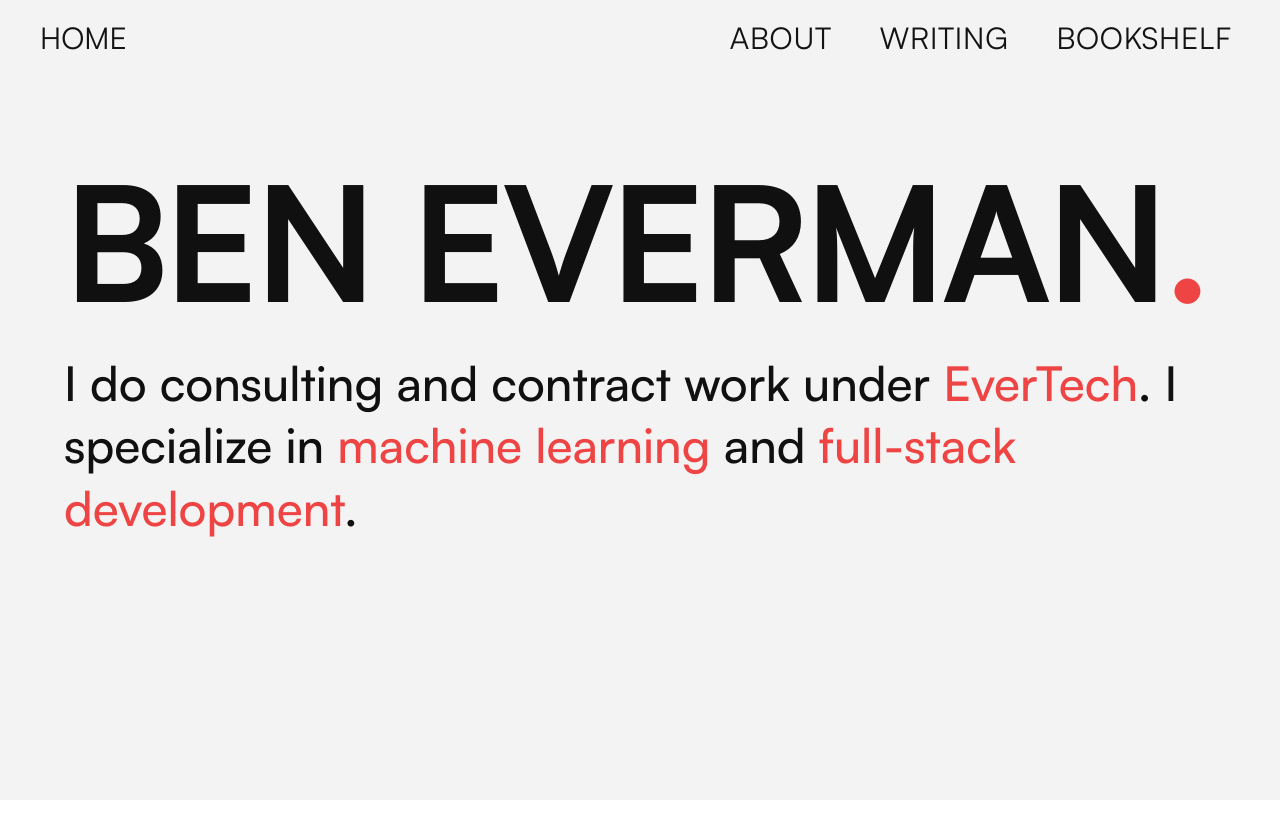
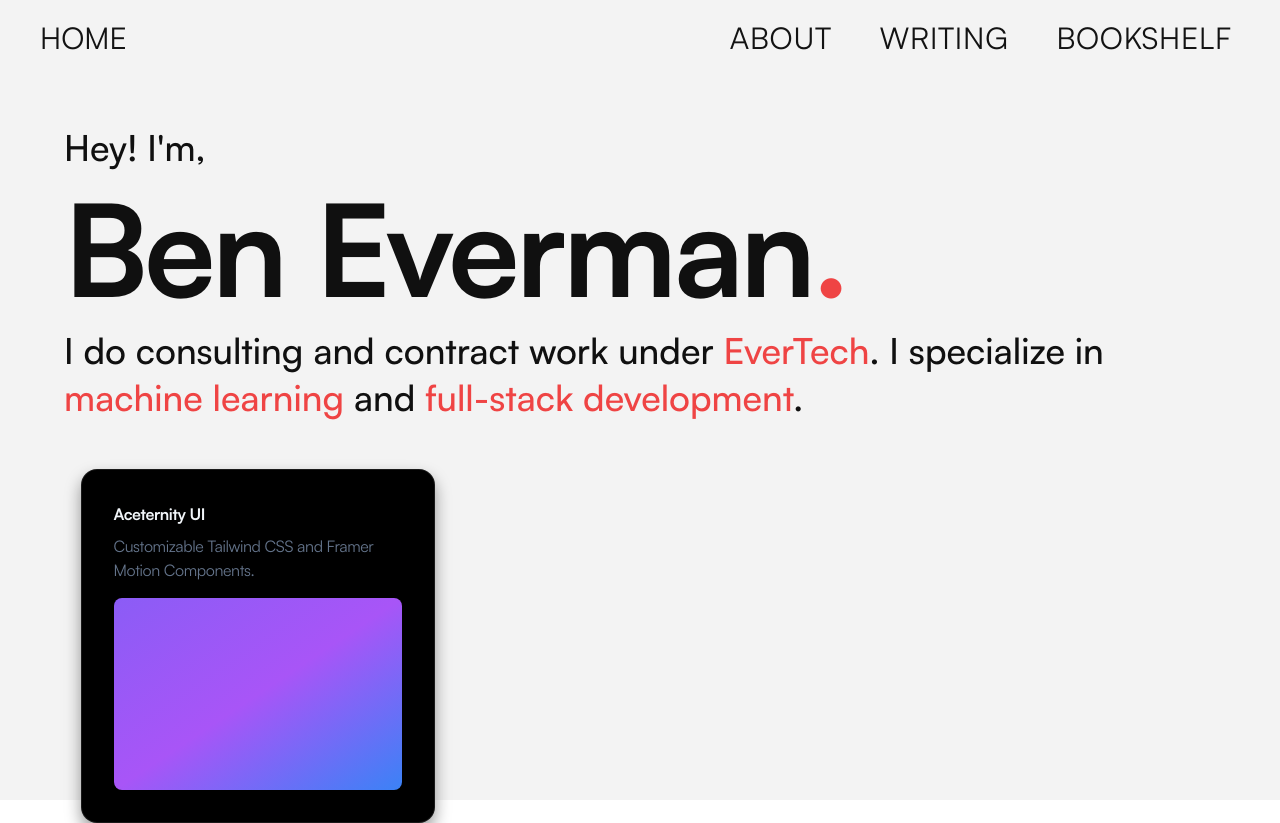
Before and after one commit to beverm2391/beneverman.com-v5, a Next.js app: page / in a window 1280 px wide. Before the commit the page ends 800 px from the top, so only its background shows below. Built offline with nearby package versions, Linux system fonts and the light colour scheme; a web font is replaced by a local one.

Commit message:
landing page tweaks

```diff
--- a/app/blog/layout.tsx
+++ b/app/blog/layout.tsx
@@ -28,7 +28,7 @@ export default function Layout({ children }: { children: React.ReactNode }) {
             {/* <DoubleHorizontalRule className="" /> */}
             <motion.div
                 // className="py-24 w-[84%] md:w-[87.5%] px-[8%] md:pl-[12.5%] max-w-[1400px]"
-                className="py-8 md:py-24"
+                className="py-8 md:py-24 antialiased"
                 variants={FADE_IN_ANIMATION_VARIANTS}
             >
                 {children}
--- a/content/test-image.mdx
+++ b/content/test-image.mdx
@@ -3,7 +3,7 @@ title: 'test image'
 subtitle: 'noting'
 date: '2022-04-20T08:00:00.000Z'
 updated: '2023-08-04T08:00:00.000Z'
-published: true
+published: false
 ---
 
 <img src="https://upload.wikimedia.org/wikipedia/commons/thumb/b/b6/Image_created_with_a_mobile_phone.png/1200px-Image_created_with_a_mobile_phone.png" alt="A random image" />
--- a/core/components/Pages_/BlogPage.tsx
+++ b/core/components/Pages_/BlogPage.tsx
@@ -10,6 +10,11 @@ import DoubleHorizontalRule from "../DoubleHorizontalRule";
 export function AllPosts({ posts }: { posts: Post[] }) {
     return (
         <div>
+            <h1 className="text-4xl md:text-5xl lg:text-6xl mb-4 md:mb-8">
+                Writing
+            </h1>
+            <hr className='mb-8 md:mb-16 border-t border-gray-200 w-full'/>
+            <div className="flex flex-col gap-4 md:gap-8">
                 {posts ? posts
                     .sort((a, b) => new Date(b?.date || '').getTime() - new Date(a?.date || '').getTime())
                     .map((post) => (
@@ -18,15 +23,14 @@ export function AllPosts({ posts }: { posts: Post[] }) {
                             className="flex flex-col mb-4"
                             href={`/blog/${post?.slug}`}
                         >
-                        <div className="w-full flex flex-col my-2">
-                            <h2 className="text-5xl">
+                            <h2 className="text-3xl md:text-4xl lg:text-4xl">
                                 {post?.title}
                             </h2>
-                        </div>
                         </Link>
                     )) : (
                     <p>No posts published.</p>
                 )}
+            </div>
         </div>
     )
 }
--- a/core/components/Pages_/Landing/LandingPage4.tsx
+++ b/core/components/Pages_/Landing/LandingPage4.tsx
@@ -1,5 +1,6 @@
 import { cn } from "@/lib/utils";
 import RetroGrid from "../../magicui/RetroGrid";
+import { PinContainer } from "../../aceternity/3DPin";
 
 export default function LandingPage() {
     return (
@@ -9,22 +10,45 @@ export default function LandingPage() {
             'flex flex-col items-center',
             'pt-24 px-16 pb-16'
         )}>
-            <div className='relative flex flex-col w-full h-full gap-8 max-w-[1300px] pt-16'>
+            <div className='relative flex flex-col w-full h-full gap-4 max-w-[1300px] pt-8'>
+                <p className='text-4xl font-medium'>
+                    Hey! I'm,
+                </p>
                 <h1
                     className={cn(
-                        "text-6xl md:text-7xl lg:text-[9rem] xl:text-[10rem] 2xl:text-[11rem]",
+                        "text-6xl md:text-7xl lg:text-[7rem] xl:text-[8rem] 2xl:text-[9rem]",
                         "font-bold",
-                        "uppercase",
+                        // "uppercase",
                         "tracking-tight",
                         "leading-tight",
+                        "relative"
                     )}>
                     Ben<br className="hidden" />{' '}Everman<span className="text-red-500">.</span>
                 </h1>
-                <p className='leading-[1.3] text-5xl font-medium'>
+                <p className='leading-[1.3] text-4xl font-medium mb-8'>
                     I do consulting and contract work under <span className='text-red-500'>EverTech</span>
-                    . I specialize in <span className='text-red-500 '>machine learning</span> and <span className='text-red-500'>full-stack development</span>
-                    .</p>
+                    . I specialize in <span className='text-red-500 '>machine learning</span> and <span className='text-red-500'>full-stack development</span>.
+                </p>
+                <div className='flex flex-row w-full gap-8'>
+                    <PinContainer
+                        title="/ui.aceternity.com"
+                        href="https://twitter.com/mannupaaji"
+                    >
+                        <div className="flex basis-full flex-col p-4 tracking-tight text-slate-100/50 sm:basis-1/2 w-[20rem] h-[20rem] ">
+                            <h3 className="max-w-xs !pb-2 !m-0 font-bold  text-base text-slate-100">
+                                Aceternity UI
+                            </h3>
+                            <div className="text-base !m-0 !p-0 font-normal">
+                                <span className="text-slate-500 ">
+                                    Customizable Tailwind CSS and Framer Motion Components.
+                                </span>
+                            </div>
+                            <div className="flex flex-1 w-full rounded-lg mt-4 bg-gradient-to-br from-violet-500 via-purple-500 to-blue-500" />
+                        </div>
+                    </PinContainer>
+                </div>
             </div>
+
         </div >
     )
 }
--- /dev/null
+++ b/core/components/aceternity/3DPin.tsx
@@ -0,0 +1,164 @@
+"use client";
+import React, { useState } from "react";
+import { motion } from "framer-motion";
+import { cn } from "@/lib/utils";
+
+export const PinContainer = ({
+  children,
+  title,
+  href,
+  className,
+  containerClassName,
+}: {
+  children: React.ReactNode;
+  title?: string;
+  href?: string;
+  className?: string;
+  containerClassName?: string;
+}) => {
+  const [transform, setTransform] = useState(
+    "translate(-50%,-50%) rotateX(0deg)"
+  );
+
+  const onMouseEnter = () => {
+    setTransform("translate(-50%,-50%) rotateX(40deg) scale(0.8)");
+  };
+  const onMouseLeave = () => {
+    setTransform("translate(-50%,-50%) rotateX(0deg) scale(1)");
+  };
+
+  return (
+    <div
+      className={cn(
+        "relative group/pin z-50  cursor-pointer",
+        containerClassName
+      )}
+      onMouseEnter={onMouseEnter}
+      onMouseLeave={onMouseLeave}
+    >
+      <div
+        style={{
+          perspective: "1000px",
+          transform: "rotateX(70deg) translateZ(0deg)",
+        }}
+        className="absolute left-1/2 top-1/2 ml-[0.09375rem] mt-4 -translate-x-1/2 -translate-y-1/2"
+      >
+        <div
+          style={{
+            transform: transform,
+          }}
+          className="absolute left-1/2 p-4 top-1/2  flex justify-start items-start  rounded-2xl  shadow-[0_8px_16px_rgb(0_0_0/0.4)] bg-black border border-white/[0.1] group-hover/pin:border-white/[0.2] transition duration-700 overflow-hidden"
+        >
+          <div className={cn(" relative z-50 ", className)}>{children}</div>
+        </div>
+      </div>
+      <PinPerspective title={title} href={href} />
+    </div>
+  );
+};
+
+export const PinPerspective = ({
+  title,
+  href,
+}: {
+  title?: string;
+  href?: string;
+}) => {
+  return (
+    <motion.div className="pointer-events-none  w-96 h-80 flex items-center justify-center opacity-0 group-hover/pin:opacity-100 z-[60] transition duration-500">
+      <div className=" w-full h-full -mt-7 flex-none  inset-0">
+        <div className="absolute top-0 inset-x-0  flex justify-center">
+          <a
+            href={href}
+            target={"_blank"}
+            className="relative flex space-x-2 items-center z-10 rounded-full bg-zinc-950 py-0.5 px-4 ring-1 ring-white/10 "
+          >
+            <span className="relative z-20 text-white text-xs font-bold inline-block py-0.5">
+              {title}
+            </span>
+
+            <span className="absolute -bottom-0 left-[1.125rem] h-px w-[calc(100%-2.25rem)] bg-gradient-to-r from-emerald-400/0 via-emerald-400/90 to-emerald-400/0 transition-opacity duration-500 group-hover/btn:opacity-40"></span>
+          </a>
+        </div>
+
+        <div
+          style={{
+            perspective: "1000px",
+            transform: "rotateX(70deg) translateZ(0)",
+          }}
+          className="absolute left-1/2 top-1/2 ml-[0.09375rem] mt-4 -translate-x-1/2 -translate-y-1/2"
+        >
+          <>
+            <motion.div
+              initial={{
+                opacity: 0,
+                scale: 0,
+                x: "-50%",
+                y: "-50%",
+              }}
+              animate={{
+                opacity: [0, 1, 0.5, 0],
+                scale: 1,
+
+                z: 0,
+              }}
+              transition={{
+                duration: 6,
+                repeat: Infinity,
+                delay: 0,
+              }}
+              className="absolute left-1/2 top-1/2  h-[11.25rem] w-[11.25rem] rounded-[50%] bg-sky-500/[0.08] shadow-[0_8px_16px_rgb(0_0_0/0.4)]"
+            ></motion.div>
+            <motion.div
+              initial={{
+                opacity: 0,
+                scale: 0,
+                x: "-50%",
+                y: "-50%",
+              }}
+              animate={{
+                opacity: [0, 1, 0.5, 0],
+                scale: 1,
+
+                z: 0,
+              }}
+              transition={{
+                duration: 6,
+                repeat: Infinity,
+                delay: 2,
+              }}
+              className="absolute left-1/2 top-1/2  h-[11.25rem] w-[11.25rem] rounded-[50%] bg-sky-500/[0.08] shadow-[0_8px_16px_rgb(0_0_0/0.4)]"
+            ></motion.div>
+            <motion.div
+              initial={{
+                opacity: 0,
+                scale: 0,
+                x: "-50%",
+                y: "-50%",
+              }}
+              animate={{
+                opacity: [0, 1, 0.5, 0],
+                scale: 1,
+
+                z: 0,
+              }}
+              transition={{
+                duration: 6,
+                repeat: Infinity,
+                delay: 4,
+              }}
+              className="absolute left-1/2 top-1/2  h-[11.25rem] w-[11.25rem] rounded-[50%] bg-sky-500/[0.08] shadow-[0_8px_16px_rgb(0_0_0/0.4)]"
+            ></motion.div>
+          </>
+        </div>
+
+        <>
+          <motion.div className="absolute right-1/2 bottom-1/2 bg-gradient-to-b from-transparent to-cyan-500 translate-y-[14px] w-px h-20 group-hover/pin:h-40 blur-[2px]" />
+          <motion.div className="absolute right-1/2 bottom-1/2 bg-gradient-to-b from-transparent to-cyan-500 translate-y-[14px] w-px h-20 group-hover/pin:h-40  " />
+          <motion.div className="absolute right-1/2 translate-x-[1.5px] bottom-1/2 bg-cyan-600 translate-y-[14px] w-[4px] h-[4px] rounded-full z-40 blur-[3px]" />
+          <motion.div className="absolute right-1/2 translate-x-[0.5px] bottom-1/2 bg-cyan-300 translate-y-[14px] w-[2px] h-[2px] rounded-full z-40 " />
+        </>
+      </div>
+    </motion.div>
+  );
+};
```
Lines whose indentation alone changed are shown as unchanged.
